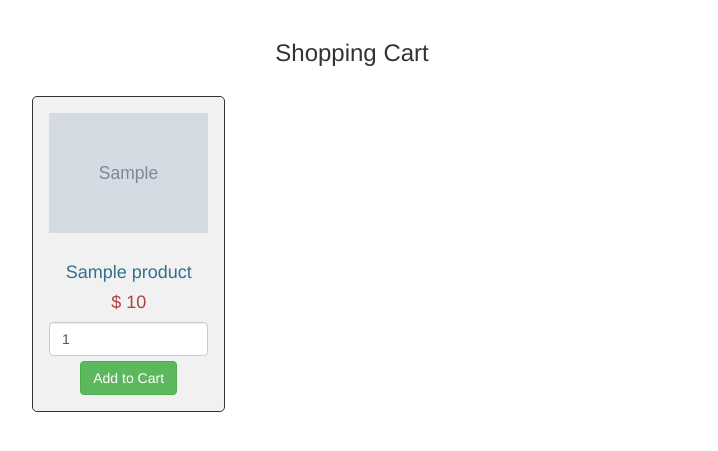
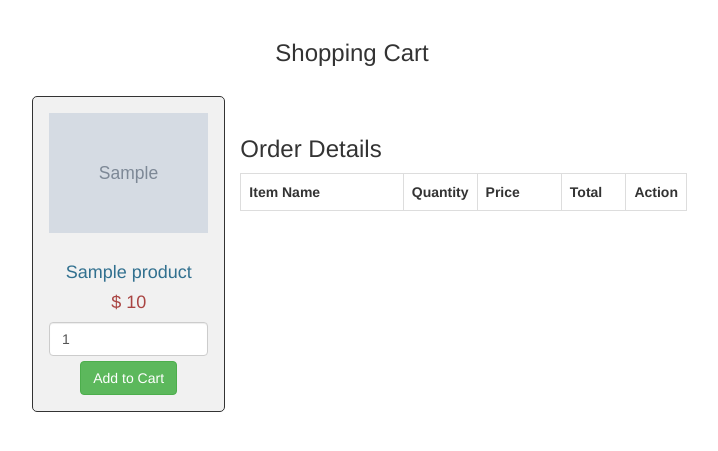
Before and after one commit to ashenmalaka/Shopping_Cart_PHP_MySQL, a PHP site: page /index.php in a window 1280 px wide. Shown: the top 451 px of the page, without its empty margins (288-1006 px from the left). Run offline with PHP 8.4, Linux system fonts and the light colour scheme; tables that the repository leaves empty or names only in its code hold one stand-in row (values such as "Sample post"); grey boxes marked "Sample" are stand-in pictures; lists and menus that the app fills with data are empty.

Commit message:
sixth commit

```diff
--- a/index.php
+++ b/index.php
@@ -17,13 +17,11 @@ if (isset($_POST["add_to_cart"]))
                 'item_quantity'		=>	$_POST["quantity"]
             );
             $_SESSION["shopping_cart"][$count] = $item_array;
-
         }else
             {
                 echo '<script>alert("Item is already added")</script>';
                 echo '<script>window.location = "index.php"</script>';
             }
-
     }else
         {
             $item_array = array(
@@ -33,25 +31,20 @@ if (isset($_POST["add_to_cart"]))
                 'item_quantity'		=>	$_POST["quantity"]
             );
             $_SESSION["shopping_cart"][0] = $item_array;
-
         }
-
 }
-
-
-
 ?>
-
-
 
 <!DOCTYPE html>
 <html>
+
     <head>
         <title>My Shopping Cart | PHP & MySQL</title>
         <script src="https://ajax.googleapis.com/ajax/libs/jquery/2.2.0/jquery.min.js"></script>
         <link rel="stylesheet" href="https://maxcdn.bootstrapcdn.com/bootstrap/3.3.6/css/bootstrap.min.css">
         <script src="https://maxcdn.bootstrapcdn.com/bootstrap/3.3.6/js/bootstrap.min.js"></script>
     </head>
+
 <body>
     <br />
     <div class="container" style="width: 700px;">
@@ -83,8 +76,47 @@ if (isset($_POST["add_to_cart"]))
             }
         ?>
 
+    <div class="clear:both"></div>
+        <br />
+        <h3>Order Details</h3>
+        <div class="table-responsive">
+            <table class="table table-bordered">
+                <tr>
+                    <th width="40%">Item Name</th>
+                    <th width="10%">Quantity</th>
+                    <th width="20%">Price</th>
+                    <th width="15%">Total</th>
+                    <th width="5%">Action</th>
+                </tr>
+
+                <?php
+                if(!empty($_SESSION["shopping_cart"]))
+                {
+                    $total = 0;
+                    foreach ($_SESSION["shopping_cart"] as $keys => $values)
+                    {
+                ?>
+                <tr>
+                    <td><?php echo $values["item_name"]; ?></td>
+                    <td><?php echo $values["item_quantity"]; ?></td>
+                    <td>$ <?php echo $values["item_price"]; ?></td>
+                    <td>$ <?php echo number_format($values["item_quantity"]*$values["item_price"], 2);?></td>
+                    <td><a href="index.php?action=delete&id=<?php echo $values["item_id"]; ?>"><span class="text-danger">Remove</span></a></td>
+                </tr>
+                <?php
+                    $total = $total + ($values["item_quantity"]*$$values["item_price"]);
+                    }
+                ?>
+
+
+                <?php
+                }
+                ?>
+
+            </table>
+        </div>
     </div>
+
     <br />
-
 </body>
 </html>
```
